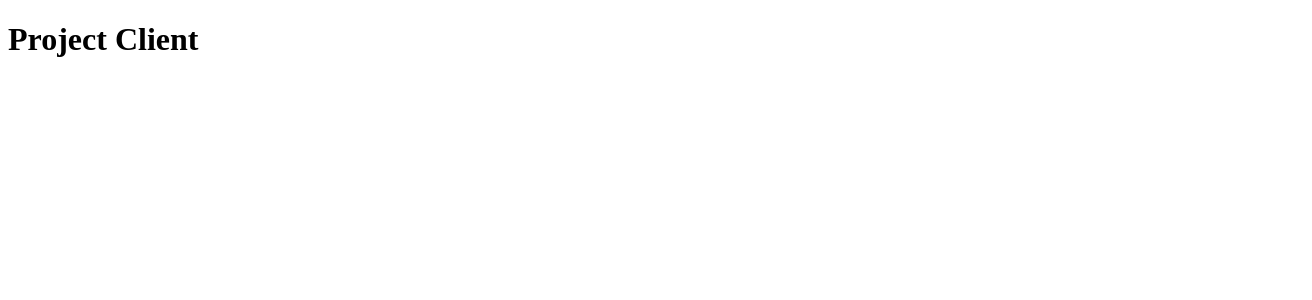
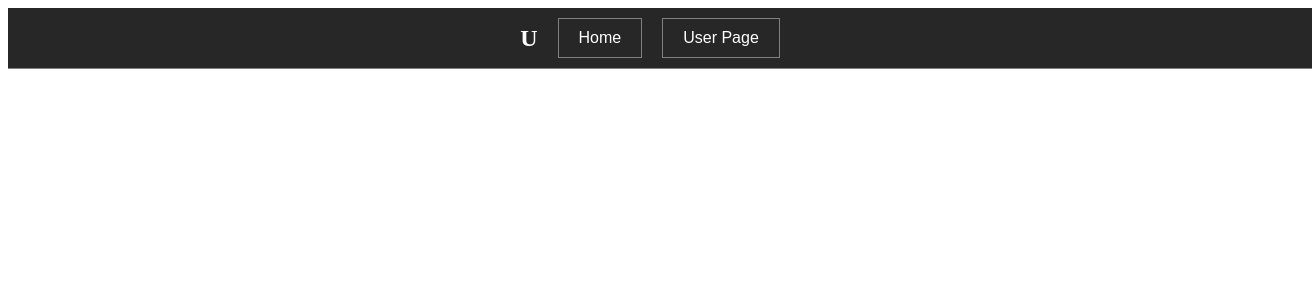
Before and after one commit to DorahelyS/UBUNTU, a React (Create React App) app in the folder client/: page / in a window 1280 px wide. Shown: the top 300 px of the page, 1312 px wide, since content can reach past the window. Built offline with nearby package versions, Linux system fonts and the light colour scheme.

Commit message:
test routes - need to edit

```diff
--- /dev/null
+++ b/client/src/App.css
@@ -0,0 +1,51 @@
+.navbar {
+    background-color: rgb(39, 39, 39);
+    align-items: center;
+    color: white;
+    justify-content: space-between;
+    padding: 10px 20px;
+    border-bottom: 1px solid grey;
+    position: relative;
+    width: 100%;
+}
+
+.navbar h1,
+.navbar p {
+    font-size: 24px;
+    font-weight: bold;
+    margin: 0;
+    padding: 0;
+    flex-grow: 1;
+}
+
+.navbar ul {
+    list-style-type: none;
+    margin: 0;
+    padding: 0;
+    overflow: hidden;
+    text-align: center;
+    display: flex;
+    justify-content: center;
+    align-items: center;
+}
+
+.navbar li {
+    display: inline-block;
+    margin-right: 20px;
+}
+
+.navbar button {
+    background-color: transparent;
+    color: white;
+    border: 1px solid grey;
+    padding: 10px 20px;
+    text-align: center;
+    text-decoration: none;
+    font-size: 16px;
+    transition: background-color 0.3s, color 0.3s;
+}
+
+.navbar button:hover {
+    background-color: grey;
+    color: black;
+}
--- /dev/null
+++ b/client/src/App.js
@@ -0,0 +1,20 @@
+//import React, { useEffect, useState } from "react";
+//import { Switch, Route } from "react-router-dom";
+// importing Login which gives this  app.js also access to the LoginFrom
+//import Login from "./components/Home";
+
+import { Outlet } from "react-router-dom";
+import "./App.css"
+
+function App() {
+  //returns what I want to see on the page - in this case the login form
+  return (
+    <div className="App">
+      <div>
+        <Outlet />
+      </div>
+    </div>
+  );
+}
+
+export default App;
--- a/client/src/components/App.js
+++ /dev/null
@@ -1,8 +0,0 @@
-import React, { useEffect, useState } from "react";
-import { Switch, Route } from "react-router-dom";
-
-function App() {
-  return <h1>Project Client</h1>;
-}
-
-export default App;
--- /dev/null
+++ b/client/src/components/Home/LoginForm.js
@@ -0,0 +1,16 @@
+// lets me use react library
+import React, { useState, useEffect } from "react";
+import { useNavigate } from "react-router-dom";
+import { Formik, useFormik } from "formik";
+import * as yup from "yup";
+
+
+// declares a component - each component is a function - making a separate component for the login form
+function LoginForm() {
+
+}
+
+// need to export the fucnction aka component if and when other components may want to use
+export default LoginForm;
+
+// need to also import LoginForm  to Login.js
--- /dev/null
+++ b/client/src/components/Home/MainPage.js
@@ -0,0 +1,22 @@
+// lets me use react library
+import React from 'react';
+import LoginForm from "./LoginForm";
+import MainPageNav from "./MainPageNav"
+
+// declares a component - each component is a function
+function MainPage() {
+    //returns what I want to see on the page - in this case the login form
+    return (
+        <div>
+            <div>
+                <LoginForm />
+                <MainPageNav />
+            </div>
+        </div>
+    )
+}
+
+// need to export the fucnction aka component if and when other components may want to use
+export default MainPage;
+
+// need to also import Login to App.js
--- /dev/null
+++ b/client/src/components/Home/MainPageNav.js
@@ -0,0 +1,27 @@
+import React from 'react';
+import { useNavigate } from 'react-router-dom';
+
+function MainPageNav() {
+    const navigate = useNavigate();
+
+    const navigateToHome = () => {
+        navigate('/');
+    };
+
+    const navigateToUserProfile = () => {
+        navigate('/UserProfile');
+    };
+
+
+    return (
+        <nav className='navbar'>
+            <ul>
+                <li><h1>U</h1></li>
+                <li><button onClick={navigateToHome}>Home</button></li>
+                <li><button onClick={navigateToUserProfile}>User Page</button></li>
+            </ul>
+        </nav>
+    );
+}
+
+export default MainPageNav;
--- /dev/null
+++ b/client/src/components/UserProfile/UserProfileNav.js
@@ -0,0 +1,27 @@
+import React from 'react';
+import { useNavigate } from 'react-router-dom';
+
+function MainPageNav() {
+    const navigate = useNavigate();
+
+    const navigateToHome = () => {
+        navigate('/');
+    };
+
+    const navigateToUserProfile = () => {
+        navigate('/UserProfile');
+    };
+
+
+    return (
+        <nav className='navbar'>
+            <ul>
+                <li><h1>Mendfinity</h1></li>
+                <li><button onClick={navigateToHome}>Home</button></li>
+                <li><button onClick={navigateToUserProfile}>User Page</button></li>
+            </ul>
+        </nav>
+    );
+}
+
+export default MainPageNav;
--- /dev/null
+++ b/client/src/components/UserProfile/UserProfilePage.js
@@ -0,0 +1,18 @@
+// lets me use react library
+import React from 'react';
+import UserProfileNav from "./UserProfileNav"
+
+// declares a component - each component is a function
+function UserProfilePage(){
+    //returns what I want to see on the page - in this case the login form
+    return(
+        <div>
+            <UserProfileNav />
+        </div>
+    )
+}
+
+// need to export the fucnction aka component if and when other components may want to use
+export default UserProfilePage;
+
+// need to also import Login to App.js
--- a/client/src/index.js
+++ b/client/src/index.js
@@ -1,8 +1,13 @@
-import React from "react";
-import App from "./components/App";
-import "./index.css";
-import { createRoot } from "react-dom/client";
+import React from 'react';
+import ReactDOM from 'react-dom/client';
+import { createBrowserRouter, RouterProvider } from "react-router-dom";
+import './index.css';
+import routes from './routes'
+const router = createBrowserRouter(routes);
 
-const container = document.getElementById("root");
-const root = createRoot(container);
-root.render(<App />);
+const root = ReactDOM.createRoot(document.getElementById('root'));
+root.render(
+
+    <RouterProvider router={router} />
+
+);
--- /dev/null
+++ b/client/src/routes.js
@@ -0,0 +1,18 @@
+import App from "./App"
+import MainPage from "./components/Home/MainPage"
+import UserProfilePage from "./components/UserProfile/UserProfilePage"
+
+
+
+const routes = [
+    {
+        path: "/",
+        element: <App />,
+        children: [
+            { path: "/", element: <MainPage /> },
+            { path: "/UserProfile", element: <UserProfilePage /> },
+        ],
+    },
+];
+
+export default routes;
```
Also changed, not shown: client/package.json (+7 -3 lines).
